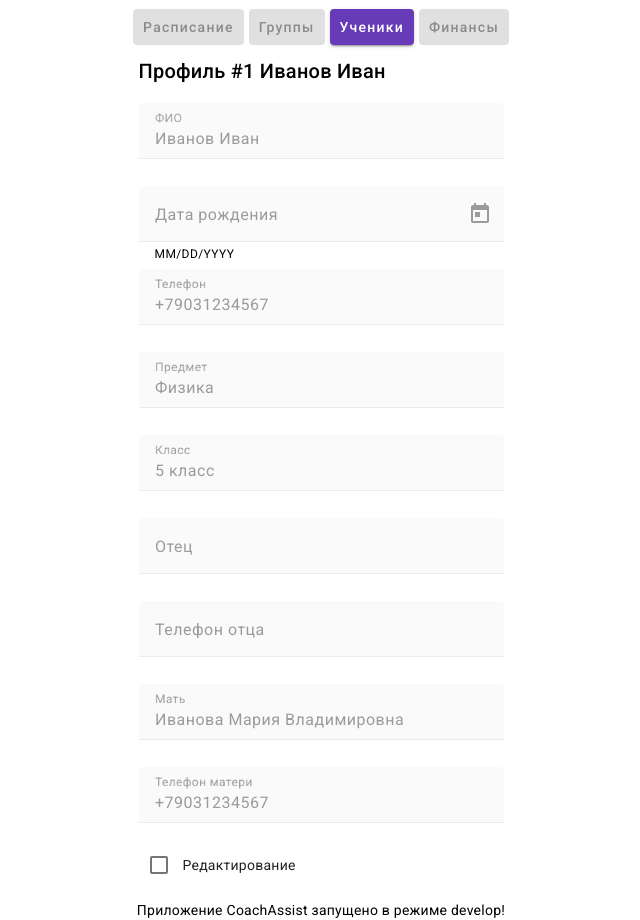
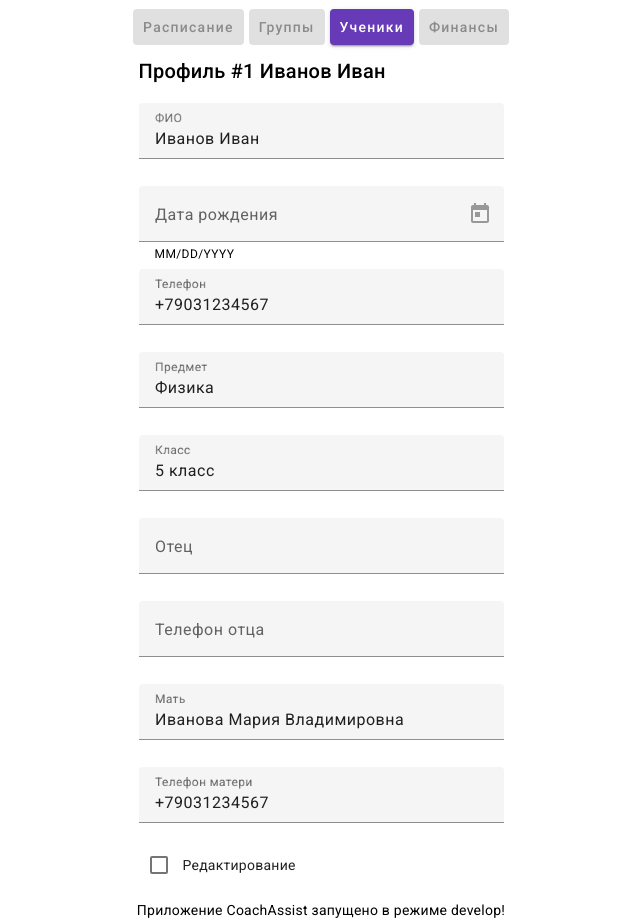
Before and after one commit to Mozgoed/CoachAssist, an Angular app in the folder CoachAssist/: page /students/1 in a window 1280 px wide. Shown: the whole page, without its empty margins (319-959 px from the left). Built offline with nearby package versions, Linux system fonts and the light colour scheme.

Commit message:
Наполнение страницы Student - переход на readonly

```diff
--- a/CoachAssist/src/app/pages/student/student.component.html
+++ b/CoachAssist/src/app/pages/student/student.component.html
@@ -4,50 +4,50 @@
   <form class="ProfileWrapper">
     <mat-form-field class="full-width">
       <mat-label>ФИО</mat-label>
-      <input matInput value="{{student.name}}" [disabled]="isDisabled">
+      <input matInput value="{{student.name}}" [readonly]="isDisabled">
     </mat-form-field>
 
     <mat-form-field class="full-width">
       <mat-label>Дата рождения</mat-label>
-      <input matInput [matDatepicker]="picker" [disabled]="isDisabled">
+      <input matInput [matDatepicker]="picker" [readonly]="isDisabled">
       <mat-hint>MM/DD/YYYY</mat-hint>
       <mat-datepicker-toggle matIconSuffix [for]="picker"></mat-datepicker-toggle>
-      <mat-datepicker #picker></mat-datepicker>
+      <mat-datepicker #picker [disabled]="isDisabled"></mat-datepicker>
     </mat-form-field>
 
     <mat-form-field class="full-width">
       <mat-label>Телефон</mat-label>
-      <input type="tel" matInput placeholder="+7-903-123-4567" value="{{student.phone}}" [disabled]="isDisabled">
+      <input type="tel" matInput placeholder="+7-903-123-4567" value="{{student.phone}}" [readonly]="isDisabled">
     </mat-form-field>
 
     <mat-form-field class="full-width" *ngIf="student.date">
       <mat-label>Предмет</mat-label>
-      <input matInput value="{{student.subject}}" [disabled]="isDisabled">
+      <input matInput value="{{student.subject}}" [readonly]="isDisabled">
     </mat-form-field>
 
     <mat-form-field class="full-width">
       <mat-label>Класс</mat-label>
-      <input matInput value="{{student.grade}}" [disabled]="isDisabled">
+      <input matInput value="{{student.grade}}" [readonly]="isDisabled">
     </mat-form-field>
 
     <mat-form-field class="full-width" *ngIf="student.date">
       <mat-label>Отец</mat-label>
-      <input matInput value="{{student.father}}" [disabled]="isDisabled">
+      <input matInput value="{{student.father}}" [readonly]="isDisabled">
     </mat-form-field>
 
     <mat-form-field class="full-width">
       <mat-label>Телефон отца</mat-label>
-      <input type="tel" matInput placeholder="+7-903-123-4567" value="{{student.fatherPhone}}" [disabled]="isDisabled">
+      <input type="tel" matInput placeholder="+7-903-123-4567" value="{{student.fatherPhone}}" [readonly]="isDisabled">
     </mat-form-field>
 
     <mat-form-field class="full-width" *ngIf="student.date">
       <mat-label>Мать</mat-label>
-      <input matInput value="{{student.mother}}" [disabled]="isDisabled">
+      <input matInput value="{{student.mother}}" [readonly]="isDisabled">
     </mat-form-field>
 
     <mat-form-field class="full-width">
       <mat-label>Телефон матери</mat-label>
-      <input type="tel" matInput placeholder="+7-903-123-4567" value="{{student.motherPhone}}" [disabled]="isDisabled">
+      <input type="tel" matInput placeholder="+7-903-123-4567" value="{{student.motherPhone}}" [readonly]="isDisabled">
     </mat-form-field>
   </form>
   <mat-checkbox class="full-width" [checked]="!isDisabled" (change)="toggleDisabled()">Редактирование</mat-checkbox>
```
